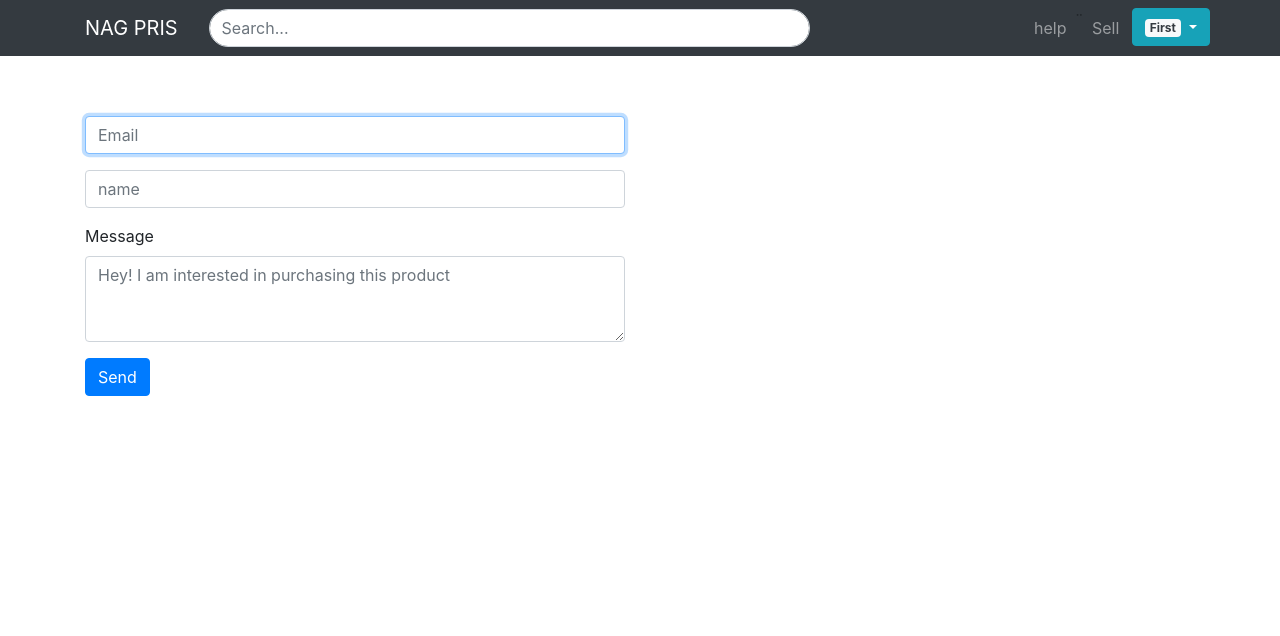
After one commit to tmuweh/cs50_2020, a Flask app: page /message in a window 1280 px wide. The commit adds this page. Shown: the top 636 px of the page. Run offline with Flask 2, Linux system fonts and the light colour scheme; a user stored in the database is signed in; some libraries are stand-ins or nearby versions.

Commit message:
add email option

```diff
--- a/project/nagpris/application.py
+++ b/project/nagpris/application.py
@@ -5,6 +5,7 @@ from tempfile import mkdtemp
 from werkzeug.security import check_password_hash, generate_password_hash
 from datetime import datetime
 from functools import wraps
+from flask_mail import Mail, Message
 
 import os
 from werkzeug.utils import secure_filename
@@ -38,8 +39,15 @@ app.config["SESSION_PERMANENT"] = False
 app.config["SESSION_TYPE"] = "filesystem"
 app.debug = True
 Session(app)
+app.config['MAIL_SERVER'] = 'smtp.googlemail.com'
+app.config['MAIL_PORT'] = 587
+app.config['MAIL_USE_TLS'] = True
+app.config['MAIL_USERNAME'] = 'nagprisapp@gmail.com'  # enter your email here
+app.config['MAIL_DEFAULT_SENDER'] = 'nagprisapp@gmail.com' # enter your email here
+app.config['MAIL_PASSWORD'] = 'alpha1002' # enter your password here
 
-cart = []
+# mailing
+mail = Mail(app)
 
 db = SQL("sqlite:///data.db")
 
@@ -79,11 +87,6 @@ def index():
 
     categories = db.execute("SELECT * FROM category WHERE 1")
     images = db.execute("SELECT img_url FROM images")
-    if "cart_items" in session:
-        pass
-    else:
-        session["cart"] = []
-        session["cart_items"] = 0
 
 
     return render_template("index.html", products=products, categories=categories, images=images)
@@ -96,7 +99,6 @@ def logout():
     session.clear()
 
     return redirect("/")
-
 
 
 @app.route("/register", methods=["GET", "POST"])
@@ -195,27 +197,29 @@ def sell():
 @app.route("/product")
 def product_info():
     product_id = request.args
-    print(product_id)
     product_info = db.execute("SELECT * FROM products JOIN images WHERE images.product_id = products.product_id AND products.product_id = :product_id", product_id=product_id["n"])
     if product_info:
         return render_template("product.html", product_info=product_info)
     else:
         return redirect("/")
 
-@app.route("/info", methods=["POST", "GET"])
-def info():
 
-    products = request.args
-    if "cart" in session:
-        session["cart"] = session["cart"].extend([products["n"]])
+@app.route("/message", methods=["POST", "GET"])
+@login_required
+def message():
+
+
+    if request.method == "POST":
+        email = request.form.get("email")
+        message = request.form.get("message")
+        name = request.form.get("name")
+        msg = Message("Feedback", recipients=[app.config['MAIL_USERNAME']])
+        msg.body = "{} from {}<{}>.".format(message, name, email)
+        mail.send(msg)
+        print("\nData received. Now redirecting ...")
+        return redirect("/")
     else:
-        session["cart"] = [products["n"]]
-    print(session["cart"])
-    session["cart_items"] =  0 # len(session["cart"])
-    print(session["cart"])
-    if request.method == "POST":
-        pass
-    return redirect("/")
+        return render_template("message.html")
 
 
 """ separate strings according to supplied delimiter"""
--- a/project/nagpris/templates/index.html
+++ b/project/nagpris/templates/index.html
@@ -34,8 +34,8 @@
                 </div>
                 <div class="card-footer">
                   <!--<small class="text-muted">&#9733; &#9733; &#9733; &#9733; &#9734;</small>-->
-                  <a href="/product_info?n={{product['product_info']}}"><button type="button" class="btn btn-info">Details</button></a>
-                  <a href="/message"><button type="button" class="btn btn-secondary" >Message Seller</button></a>
+                  <a href="/product?n={{product['product_info']}}"><button type="button" class="btn btn-info">Details</button></a>
+                  <a href="/message?item={{products['product_id']}}"><button type="button" class="btn btn-secondary" >Message Seller</button></a>
                 </div>
               </div>
             </div>
--- /dev/null
+++ b/project/nagpris/templates/message.html
@@ -0,0 +1,25 @@
+{% extends "layout.html" %}
+
+{% block title %}
+    Email Seller
+{% endblock %}
+
+{% block main %}
+    <div class="row">
+        <div class="col-md-6">
+            <form action="/message" method="post" id="form">
+                <div class="form-group">
+                    <input autocomplete="off" autofocus class="form-control" name="email" placeholder="Email" type="email" required>
+                </div>
+                <div class="form-group">
+                    <input autocomplete="off" autofocus class="form-control" name="name" placeholder="name" type="text" required>
+                </div>
+                <div class="form-group">
+                            <label for="message">Message</label>
+                            <textarea class="form-control" id="message" name="message" value="Hey! I am interested in purchasing this product" placeholder="Hey! I am interested in purchasing this product" rows="3"></textarea>
+                        </div>
+                <button class="btn btn-primary" type="submit">Send</button>
+            </form>
+        </div>
+    </div>
+{% endblock%}
--- a/project/nagpris/templates/product.html
+++ b/project/nagpris/templates/product.html
@@ -16,9 +16,10 @@
         <p>{{product_info[0]["description"]}}</p>
         <h3 class="badge badge-dark">${{ product_info[0]['unit_price'] }}</h3>
         <br>
-        <a href="/message"><button type="button" class="btn btn-light" >Message Seller</button></a>
+        <a href="/message?item={{product_info[0]['product_id']}}"><button type="button" class="btn btn-light" >Message Seller</button></a>
       </div>
     </div>
 <br>
 <br>
+<br>
 {% endblock %}
```
